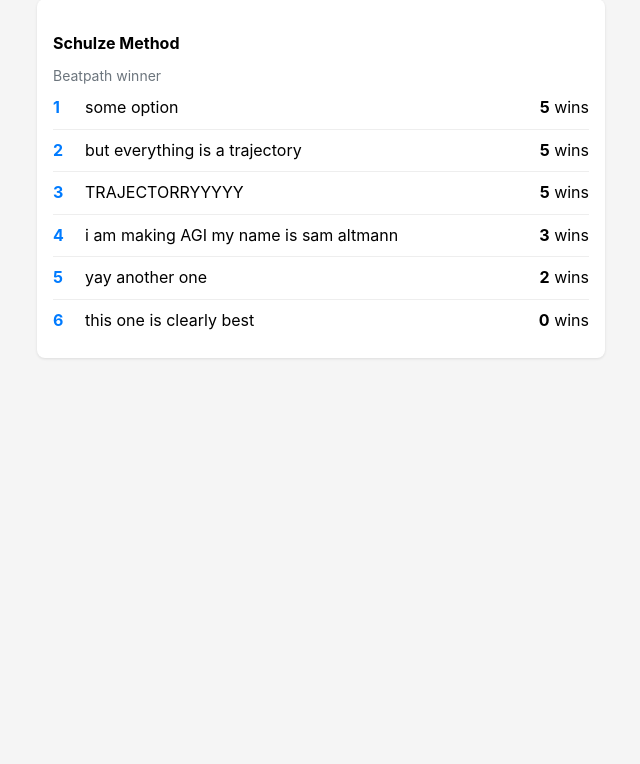
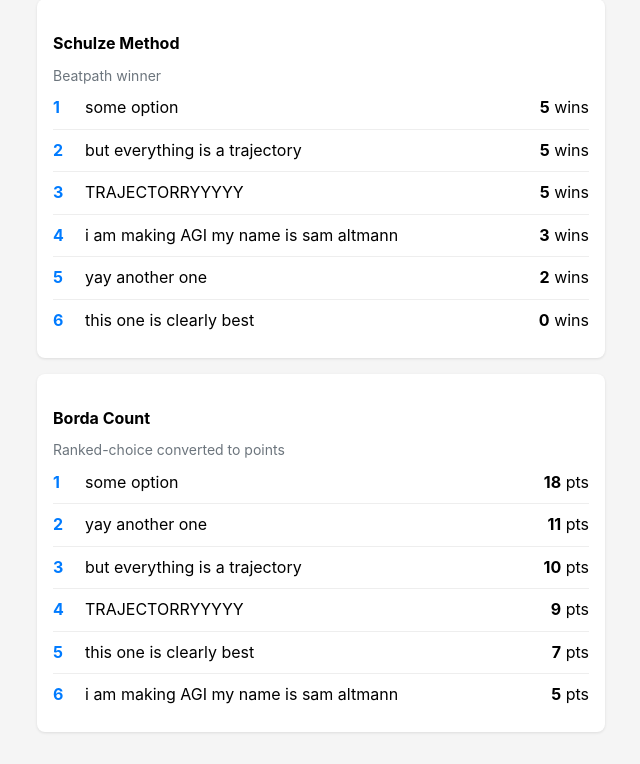
Before and after one commit to DeeKahy/Project-Choice-Maxxing, a Flask app: a page that uses voting-app/templates/admin_poll.html in a window 1280 px wide. Shown: the part 1542-2306 px from the top of the page, without its empty margins (319-959 px from the left). Before the commit the page ends 1901 px from the top, so only its background shows below. Run offline with Flask 3, Linux system fonts and the light colour scheme; the visitor is signed in with stand-in values (Sample User, id 1).

Commit message:
frontend go brrrr

```diff
--- a/voting-app/algorithms.py
+++ b/voting-app/algorithms.py
@@ -84,8 +84,8 @@ def borda_count(parsed_votes, option_names):
 def tiebreak_with_total_scores(parsed_votes, ranked_items):
     """Sort a list of ranked voting options using the total score given to them by voters."""
     total_scores = {}
-    for dict in parsed_votes:
-        scores = dict["scores"].items()
+    for ballot in parsed_votes:
+        scores = ballot["scores"].items()
         for option, score in scores:
             total_scores[option] = total_scores.get(option, 0) + score
     return sorted(
@@ -117,4 +117,6 @@ def calculate_all_results(votes, options, max_score):
     return {
         "score_voting": score_voting(parsed, option_names),
         "schulze_method": schulze_method(parsed, option_names),
+        "borda_count": borda_count(parsed, option_names)
+
     }
--- a/voting-app/templates/admin_poll.html
+++ b/voting-app/templates/admin_poll.html
@@ -120,6 +120,19 @@
     {% endfor %}
 </div>
 
+<!-- Borda Count -->
+<div class="card">
+    <h3>Borda Count</h3>
+    <p class="text-muted" style="font-size: 0.875rem">Ranked-choice converted to points</p>
+    {% for name, score in results.borda_count %}
+    <div class="result-row">
+        <span class="result-rank">{{ loop.index }}</span>
+        <span style="flex: 1">{{ name }}</span>
+        <span><strong>{{ score }}</strong> pts</span>
+    </div>
+    {% endfor %}
+</div>
+
 {% else %}
 <div class="card">
     <h3>Results</h3>
```
Also changed, not shown: voting-app/templates/results.html (+12 -0 lines).
